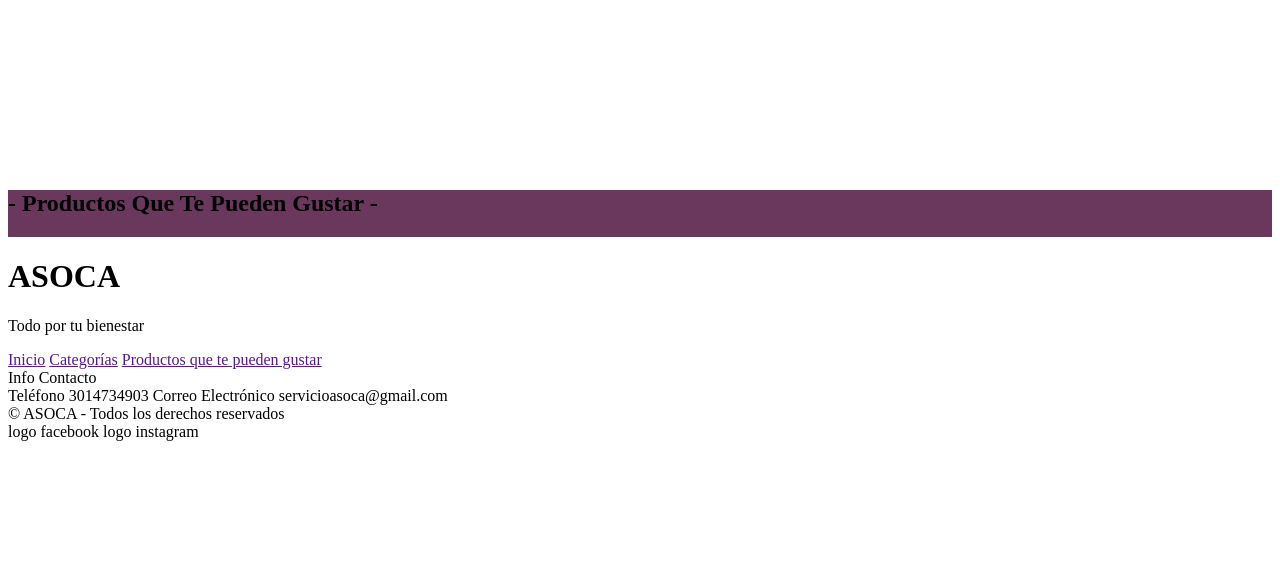
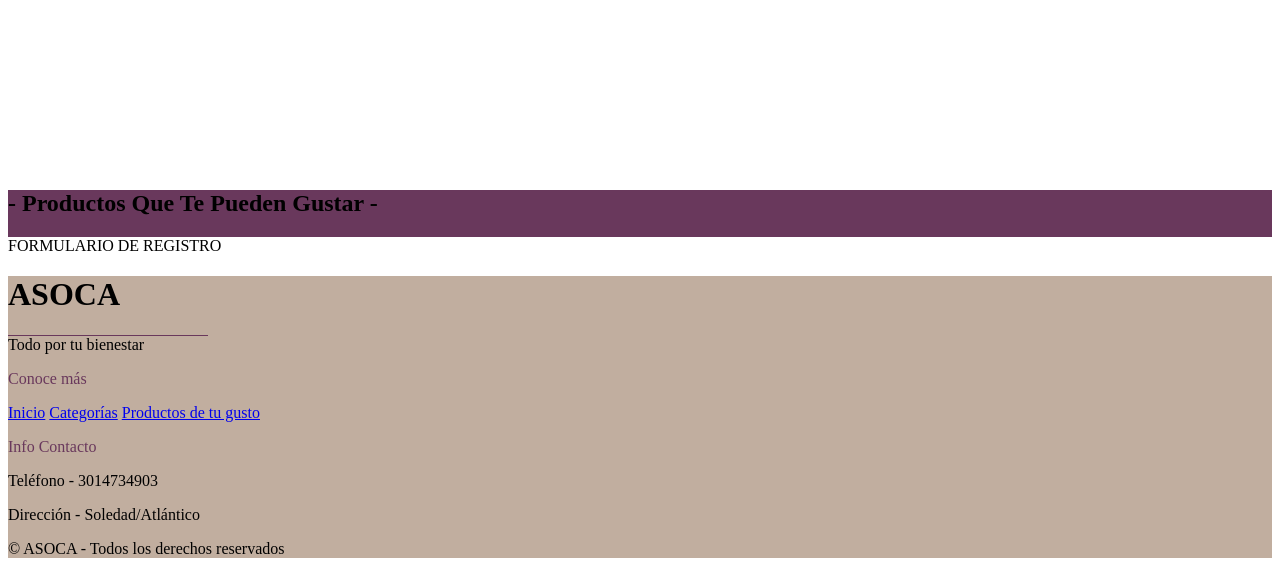
Before and after one commit to MDMS29/asoca-shop, a CodeIgniter 4 app: the page made by app/Views/home.php in a window 1280 px wide. Shown: the part 705-1271 px from the top of the page. Before the commit the page ends 1146 px from the top, so only its background shows below. Run offline with PHP 8.4 and a stand-in for CodeIgniter, Linux system fonts and the light colour scheme; the template is opened without the code that fills it, so the values that code supplies are empty; some libraries are stand-ins or nearby versions.

Commit message:
Feat(Home): Componente Footer

```diff
--- a/app/Views/home.php
+++ b/app/Views/home.php
@@ -1,6 +1,6 @@
 <link rel="stylesheet" href="<?= base_url('css/home.css') ?>">
 <main class="contenedor">
-    <section class="hero mb-5">
+    <section class="hero mb-5" id="inicio">
         <!-- IMÁGENES PROMOCIONALES -->
         <div class="swiper" id="swiper-hero">
             <div class="swiper-wrapper">
@@ -14,7 +14,7 @@
         </div>
     </section>
 
-    <section class="categorias-home mt-4 mb-5">
+    <section class="categorias-home mt-4 mb-5" id="categorias">
         <!-- CATEGORÍA DE PRODUCTOS -->
         <h2 class="fw-semibold w-100 text-center mb-4"> - Categorías - </h2>
         <div class="container-md contenedor-categorias">
@@ -27,41 +27,43 @@
         </div>
     </section>
 
-    <div class="p-3" style="background-color: #69385C;">
+    <div class="p-3" style="background-color: #69385C;" id="prodc-gust">
         <h2 class="fw-semibold w-100 text-center mb-4 text-white"> - Productos Que Te Pueden Gustar - </h2>
         <div class="contenedor-productos">
             <!-- PRODUCTOS DINÁMICOS -->
         </div>
     </div>
-    <footer>
-        <div class="d-flex justify-content-between p-5">
-            <div class="flex-grow-1">
-                <div style="width: 200px">
+
+    <div>
+        FORMULARIO DE REGISTRO
+    </div>
+
+    <footer style="background-color: #C1AE9F;">
+        <div class="d-flex justify-content-between p-5 flex-wrap">
+            <div class="flex-grow-1 d-flex justify-content-center">
+                <div style="width:200px">
                     <h1 class="fw-semibold text-center m-0">ASOCA</h1>
-                    <p class="border-top border-black text-center">Todo por tu bienestar</p>
+                    <p class="text-center" style="border-top: 1px solid #69385C;">Todo por tu bienestar</p>
                 </div>
             </div>
-            <div class="flex-grow-1">
-                <div>
-                    <a href="">Inicio</a>
-                    <a href="">Categorías</a>
-                    <a href="">Productos que te pueden gustar</a>
+            <div class="flex-grow-1 flex-wrap d-flex gap-5 justify-content-center">
+                <div class="d-flex flex-column">
+                    <p class="m-0 fs-4 fw-semibold" style="color: #69385C;">Conoce más</p>
+                    <a class="text-dark fw-semibold" href="#inicio">Inicio</a>
+                    <a class="text-dark fw-semibold" href="#categorias">Categorías</a>
+                    <a class="text-dark fw-semibold" href="#prodc-gust">Productos de tu gusto</a>
                 </div>
-                <div>
-                    Info Contacto
-                    <br>
-                    Teléfono 3014734903
-                    Correo Electrónico servicioasoca@gmail.com
+                <div class="d-flex flex-column fw-semibold">
+                    <p class="m-0 fs-4" style="color: #69385C;">Info Contacto</p>
+                    <p class="m-0">Teléfono - 3014734903</p>
+                    <!-- <p class="m-0">Correo Electrónico - servicioasoca@gmail.com</p> -->
+                    <p class="m-0">Dirección - Soledad/Atlántico</p>
                 </div>
             </div>
         </div>
-        <div class="d-flex justify-content-between p-3 border-top border-black">
+        <div class="d-flex justify-content-center gap-5 p-3 border-top border-black">
             <div>
                 &copy; ASOCA - Todos los derechos reservados
-            </div>
-            <div>
-                logo facebook
-                logo instagram
             </div>
         </div>
     </footer>
```
